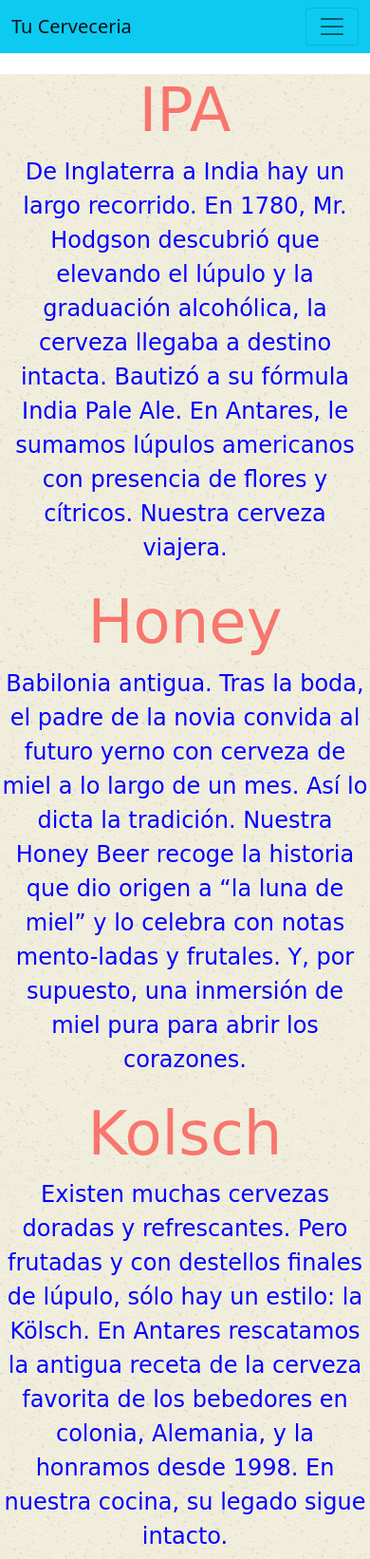
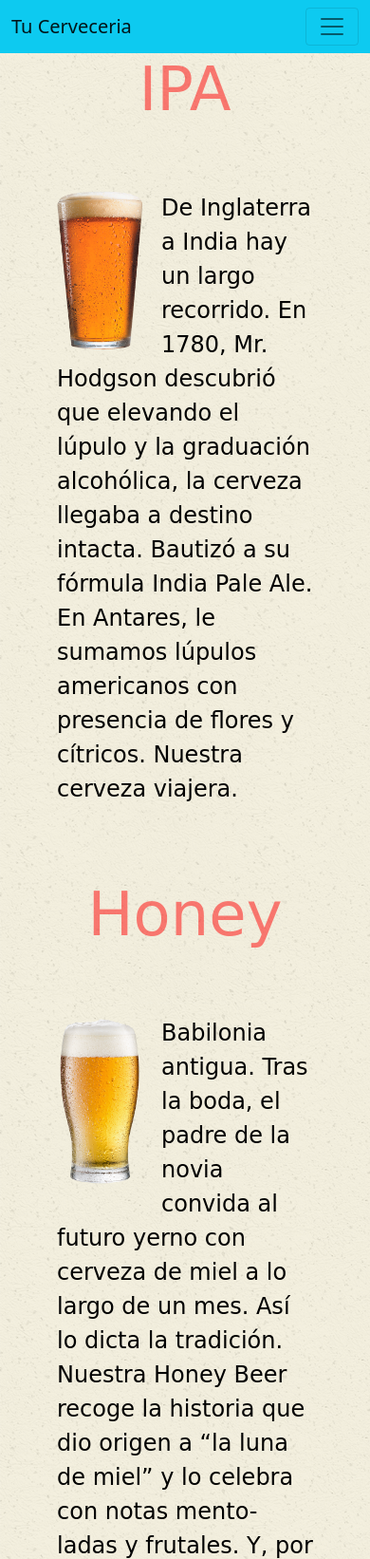
Before and after one commit to SFinocchietti/proyecto4, a website: page pages/productos.html in a window 390 px wide. Shown: the top 1642 px of the page at 95% size. Drawn offline with nearby package versions, Linux system fonts and the light colour scheme.

Commit message:
[ADD] se agregaron imagenes en la pagina de productos

```diff
--- a/_globals.scss
+++ b/_globals.scss
@@ -99,7 +99,6 @@ $letra3: rgb(8, 235, 8);
   font-family: 'Kaushan Script', cursive;
   text-align:center;
   font-size: 400%;
-  margin-top: 22px;
   color: $letra2;
 }
 
@@ -132,8 +131,20 @@ $letra3: rgb(8, 235, 8);
 
 /*Pagina Productos*/
 
-.cervezas {
-  text-align:center;
+.cervezas1 {
+  width: 100%;
+  max-width: 1000px;
+  margin: auto;
+  padding: 60px;
+}
+
+.cervezas1 img {
+width: 90px;
+float: left;
+margin-right: 20px;
+}
+
+.cervezas1 p {
   font-size: x-large;
   color: $letra1;
   font-family: 'Kaushan Script', cursive;
@@ -150,6 +161,11 @@ h2 {
   text-align:center;
   font-size: 250%;
   color: $letra2;
+}
+
+.barra {
+  display: flex;
+  justify-content: center;
 }
 
 /* Pagina Cv */
@@ -192,7 +208,7 @@ h2 {
   .menudos {
   color: $quinto;
   }
-  .rima, .cervezas {
+  .rima, .cervezas1 {
     color: $letra2;
   }
   .h2 {
--- a/pages/productos.html
+++ b/pages/productos.html
@@ -42,33 +42,39 @@
       </nav>
     <main class="fondo">
     <h1 class="menudos">IPA</h1>
-    <section class="cervezas">
+    <div class="cervezas1">
+      <img src="../imagenes/pinta2.png" alt="">
         <p>De Inglaterra a India hay un largo recorrido. En 1780, Mr. Hodgson descubrió que elevando el lúpulo y la
             graduación alcohólica, la cerveza llegaba a destino intacta. Bautizó a su fórmula India Pale Ale. En
             Antares, le sumamos lúpulos americanos con presencia de flores y cítricos. Nuestra cerveza viajera.</p>
-    </section>
+        </div>
     <h1 class="menudos">Honey</h1>
-    <section class="cervezas">
+    <div class="cervezas1">
+      <img src="../imagenes/pinta3.png" alt="">
         <p>Babilonia antigua. Tras la boda, el padre de la novia convida al futuro yerno con cerveza de miel a lo largo
             de un mes. Así lo dicta la tradición. Nuestra Honey Beer recoge la historia que dio origen a “la luna de
             miel” y lo celebra con notas mento-ladas y frutales. Y, por supuesto, una inmersión de miel pura para abrir
             los corazones.</p>
-    </section>
+    </div>
     <h1 class="menudos">Kolsch</h1>
-    <section class="cervezas">
+    <div class="cervezas1">
+      <img src="../imagenes/pinta4.png" alt="">
         <p>Existen muchas cervezas doradas y refrescantes. Pero frutadas y con destellos finales de lúpulo, sólo hay un
             estilo: la Kölsch. En Antares rescatamos la antigua receta de la cerveza favorita de los bebedores en
             colonia, Alemania, y la honramos desde 1998. En nuestra cocina, su legado sigue intacto.</p>
-    </section>
+    </div>
     <h1 class="menudos">Red Ale</h1>
-    <section class="cervezas">
+    <div class="cervezas1">
+      <img src="../imagenes/pinta5.png" alt="">
         <p>Conocida también como Irish red ale, es un tipo de cerveza ale original de Irlanda. Su ligero color rojo es
             debido al tostado de la cebada además de la malta. Las cervezas normalmente son bajas en alcohol (3,5 % es
             lo típico), aunque se elaboran versiones más potentes para su exportación.</p>
-    </section>
+        </div>
     <h2>Te llevamos la barra para tu fiesta!</h2>
+    <div class="barra">
     <video controls height="40%", width="40%"> <source src="../imagenes/video1.mp4" type="video/mp4"> </video>
-    <footer style="background-image: url(../imagenes/fondo10.png);">
+  </div>
+    <footer class="piso" style="background-image: url(../imagenes/fondo10.png);">
         <div class="contenedor">
             <p>Seguinos y comenta en nuestras redes</p>
         </div>
```
Also changed, not shown: css/index.css, imagenes/canillas.jpg (deleted), imagenes/lupulo1.jpg (deleted), imagenes/pinta1.png (added), imagenes/pinta2.png (added), imagenes/pinta3.png (added), imagenes/pinta4.png (added), imagenes/pinta5.png (added).
